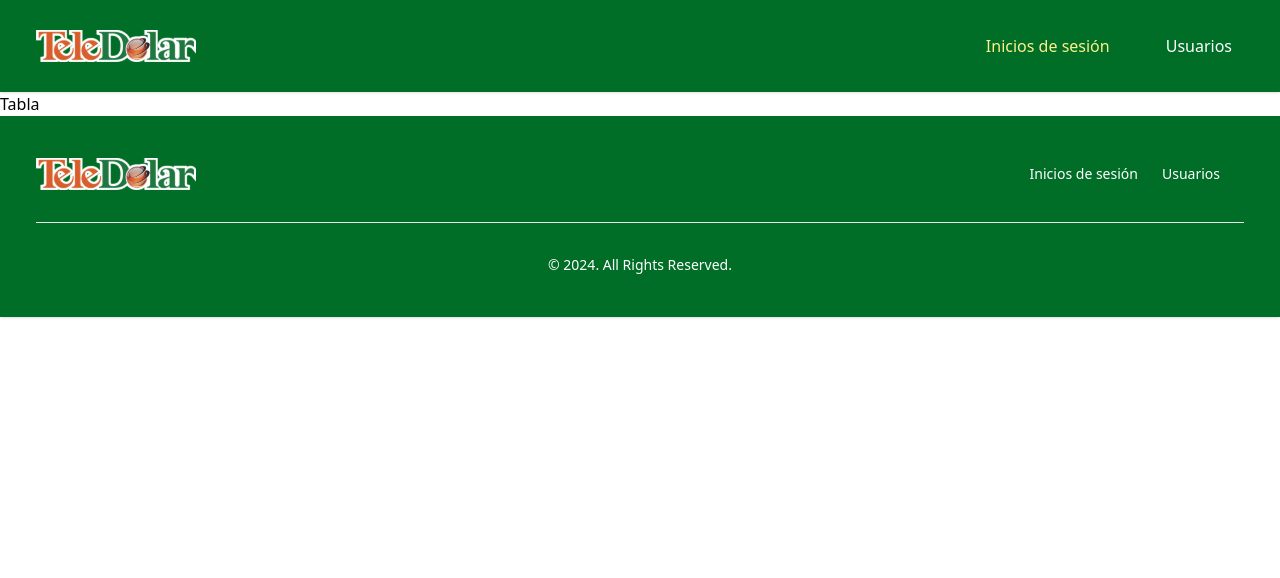
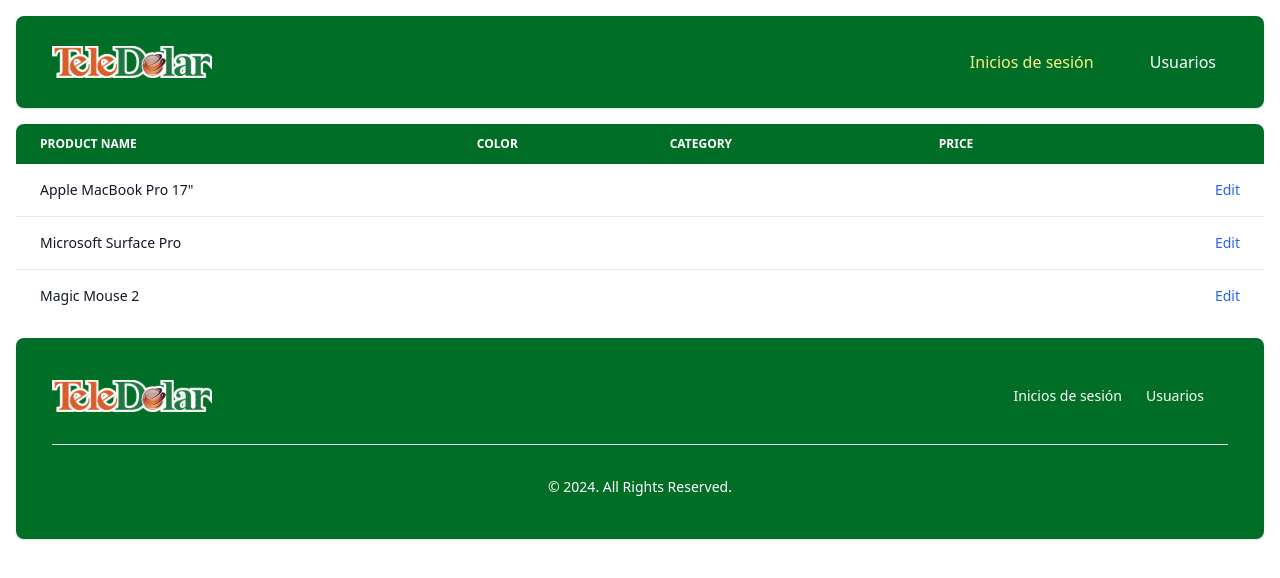
Before and after one commit to ACordoba15/Backoffice, a React (Vite) app: page / in a window 1280 px wide. Shown: the top 578 px of the page. Built offline with nearby package versions, Linux system fonts and the light colour scheme.

Commit message:
Se agrega la tabla

```diff
--- a/src/components/Footer/Footer.tsx
+++ b/src/components/Footer/Footer.tsx
@@ -1,6 +1,6 @@
 export const Footer = () => {
   return (
-      <footer className="shadow bg-color-td">
+      <footer className="shadow bg-color-td rounded-lg m-4">
         <div className="w-full max-w-screen-xl mx-auto p-4 md:py-8">
             <div className="sm:flex sm:items-center sm:justify-between">
                 <a className="flex items-center mb-4 sm:mb-0 space-x-3 rtl:space-x-reverse">
--- a/src/components/Menu/Menu.tsx
+++ b/src/components/Menu/Menu.tsx
@@ -1,7 +1,80 @@
 export const Menu = () => {
   return (
-    <div>
-
+    <div className="relative overflow-x-auto rounded-lg m-4">
+        <table className="w-full mx-auto text-sm text-left rtl:text-right text-white">
+            <thead className="text-xs text-white uppercase bg-color-td">
+                <tr>
+                    <th scope="col" className="px-6 py-3">
+                        Product name
+                    </th>
+                    <th scope="col" className="px-6 py-3">
+                        Color
+                    </th>
+                    <th scope="col" className="px-6 py-3">
+                        Category
+                    </th>
+                    <th scope="col" className="px-6 py-3">
+                        Price
+                    </th>
+                    <th scope="col" className="px-6 py-3">
+                        <span className="sr-only">Edit</span>
+                    </th>
+                </tr>
+            </thead>
+            <tbody>
+                <tr className="bg-white border-b dark:bg-gray-800 dark:border-gray-700 hover:bg-gray-50 dark:hover:bg-gray-600">
+                    <th scope="row" className="px-6 py-4 font-medium text-gray-900 whitespace-nowrap dark:text-white">
+                        Apple MacBook Pro 17"
+                    </th>
+                    <td className="px-6 py-4">
+                        Silver
+                    </td>
+                    <td className="px-6 py-4">
+                        Laptop
+                    </td>
+                    <td className="px-6 py-4">
+                        $2999
+                    </td>
+                    <td className="px-6 py-4 text-right">
+                        <a href="#" className="font-medium text-blue-600 dark:text-blue-500 hover:underline">Edit</a>
+                    </td>
+                </tr>
+                <tr className="bg-white border-b dark:bg-gray-800 dark:border-gray-700 hover:bg-gray-50 dark:hover:bg-gray-600">
+                    <th scope="row" className="px-6 py-4 font-medium text-gray-900 whitespace-nowrap dark:text-white">
+                        Microsoft Surface Pro
+                    </th>
+                    <td className="px-6 py-4">
+                        White
+                    </td>
+                    <td className="px-6 py-4">
+                        Laptop PC
+                    </td>
+                    <td className="px-6 py-4">
+                        $1999
+                    </td>
+                    <td className="px-6 py-4 text-right">
+                        <a href="#" className="font-medium text-blue-600 dark:text-blue-500 hover:underline">Edit</a>
+                    </td>
+                </tr>
+                <tr className="bg-white dark:bg-gray-800 hover:bg-gray-50 dark:hover:bg-gray-600">
+                    <th scope="row" className="px-6 py-4 font-medium text-gray-900 whitespace-nowrap dark:text-white">
+                        Magic Mouse 2
+                    </th>
+                    <td className="px-6 py-4">
+                        Black
+                    </td>
+                    <td className="px-6 py-4">
+                        Accessories
+                    </td>
+                    <td className="px-6 py-4">
+                        $99
+                    </td>
+                    <td className="px-6 py-4 text-right">
+                        <a href="#" className="font-medium text-blue-600 dark:text-blue-500 hover:underline">Edit</a>
+                    </td>
+                </tr>
+            </tbody>
+        </table>
     </div>
   )
 }
--- a/src/components/Navbar/Navbar.tsx
+++ b/src/components/Navbar/Navbar.tsx
@@ -1,6 +1,6 @@
 export function Navbar () {
   return (
-    <nav className="bg-color-td shadow">
+    <nav className="bg-color-td shadow rounded-lg m-4">
       <div className="max-w-screen-xl flex flex-wrap items-center justify-between mx-auto p-4">
         <a href="/" className="flex items-center space-x-3 rtl:space-x-reverse">
             <img src="/src/assets/logo.svg" className="h-8" alt="Flowbite Logo" />
--- a/src/main.tsx
+++ b/src/main.tsx
@@ -3,12 +3,13 @@
 import './index.css'
 import { Navbar } from './components/Navbar/Navbar'
 import { Footer } from './components/Footer/Footer'
+import { Menu } from './components/Menu/Menu'
 
 
 createRoot(document.getElementById('root')!).render(
   <StrictMode>
     <Navbar/>
-      <div>Tabla</div>
+    <Menu/>
     <Footer/>
   </StrictMode>,
 )
```
